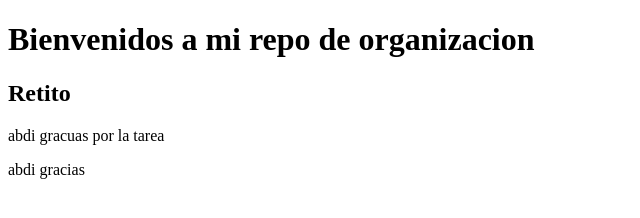
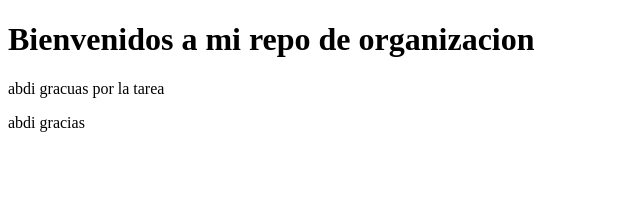
Before and after one commit to rworgWil/raiz-forks, a plain HTML site: page index.html in a window 1280 px wide. Shown: the whole page, without its empty margins (0-640 px from the left). Drawn offline with Linux system fonts and the light colour scheme.

Commit message:
wil:feat(header):arreglar error

```diff
--- a/index.html
+++ b/index.html
@@ -8,7 +8,6 @@
 <body>
     <header>
         <h1>Bienvenidos a mi repo de organizacion</h1>
-        <h2>Retito</h2>
     </header>
     <main><section>abdi gracuas por la tarea</section></main>
     <footer><p>abdi gracias</p></footer>
```
